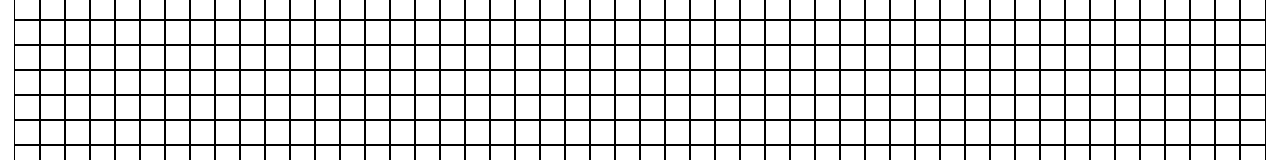
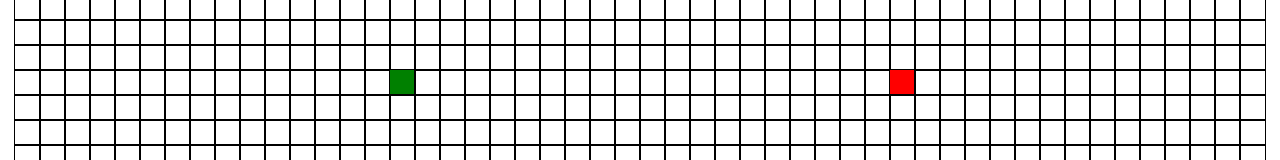
Before and after one commit to sasszz/Pathfinder-Visualizer, a React (Create React App) app: page / in a window 1280 px wide. Shown: the part 267-427 px from the top of the page. Built offline with nearby package versions, Linux system fonts and the light colour scheme.

Commit message:
Start/End points, converted to class components

```diff
--- a/src/components/Board/Board.jsx
+++ b/src/components/Board/Board.jsx
@@ -1,13 +1,28 @@
-import React, {useEffect, useState} from 'react'
+import React, { useEffect, useState, Component } from 'react'
 import Node from '../Node/Node';
 import Header from '../Header/Header';
 
-const Board = () => {
-  const [grid, setGrid] = useState([]);
+const START_NODE_ROW = 10;
+const START_NODE_COL = 15;
+const FINISH_NODE_ROW = 10;
+const FINISH_NODE_COL = 35;
 
-  useEffect(() => {
-    setGrid(getInitialGrid());
-    }, []);
+export default class Board extends Component {
+
+  constructor() {
+    super();
+    this.state = {
+      grid: [],
+    };
+  }
+
+  componentDidMount() {
+    const grid = getInitialGrid();
+    this.setState({ grid });
+  }
+
+  render() {
+    const { grid } = this.state;
 
     return (
       <>
@@ -18,13 +33,15 @@ const Board = () => {
             return (
               <div key={rowIdx} className="inline-flex">
                 {row.map((node, nodeIdx) => {
-              const {row, col} = node;
-              console.log(col)
+                  const { row, col, isFinish, isStart } = node;
+                  console.log(isFinish)
                   return (
                     <Node
                       key={nodeIdx}
                       col={col}
                       row={row}
+                      isFinish={isFinish}
+                      isStart={isStart}
                     ></Node>
                   );
                 })}
@@ -34,6 +51,7 @@ const Board = () => {
         </div>
       </>
     );
+  }
 }
 
 
@@ -54,10 +72,8 @@ const createNode = (col, row) => {
   return {
     col,
     row,
+    isStart: row === START_NODE_ROW && col === START_NODE_COL,
+    isFinish: row === FINISH_NODE_ROW && col === FINISH_NODE_COL,
     previousNode: null,
   };
 };
-
-
-
-export default Board
--- a/src/components/Header/Header.jsx
+++ b/src/components/Header/Header.jsx
@@ -32,8 +32,8 @@ const Header = () => {
           >
             <ul className="flex flex-col lg:flex-row list-none lg:ml-auto">
               <li className="nav-item m-1">
-                <select id="algorithms" class="bg-gray-50 border border-gray-300 text-gray-900 text-sm rounded-lg focus:ring-blue-500 focus:border-blue-500 block w-full p-2.5 dark:bg-gray-700 dark:border-gray-600 dark:placeholder-gray-400 dark:text-white dark:focus:ring-blue-500 dark:focus:border-blue-500">
-                  <option selected>Choose an Algorithm</option>
+                <select id="algorithms" defaultValue="Choose an Algorithm" className="bg-gray-50 border border-gray-300 text-gray-900 text-sm rounded-lg focus:ring-blue-500 focus:border-blue-500 block w-full p-2.5 dark:bg-gray-700 dark:border-gray-600 dark:placeholder-gray-400 dark:text-white dark:focus:ring-blue-500 dark:focus:border-blue-500">
+                  <option>Choose an Algorithm</option>
                   <option value="dijsktra">Dijkstra's Algorithm</option>
                 </select>
               </li>
--- a/src/components/Node/Node.css
+++ b/src/components/Node/Node.css
@@ -4,3 +4,11 @@
   outline: 1px solid black;
   display: inline-block;
 }
+
+.node-finish {
+  background-color: red;
+}
+
+.node-start {
+  background-color: green;
+}
--- a/src/components/Node/Node.jsx
+++ b/src/components/Node/Node.jsx
@@ -1,18 +1,27 @@
-import React from 'react'
+import React, { Component } from 'react'
 import './Node.css';
 
 
-const Node = ({row, col}) => {
-  // const {
-  //   col,
-  //   row,
-  // } = this.props;
+export default class Node extends Component {
+  render() {
+    const {
+      col,
+      row,
+      isFinish,
+      isStart,
+    } = this.props;
 
-  return (
-    <div className="node"
-      id={`node-${row}-${col}`}
-    ></div>
-  )
+    const color =
+      isFinish ? 'node-finish' :
+      isStart ? 'node-start' :
+      '';
+
+
+    return (
+      <div
+        className={`node ${color}`}
+        id={`${row}-${col}`}
+      ></div>
+    )
+  }
 }
-
-export default Node
```
Lines whose indentation alone changed are shown as unchanged.
